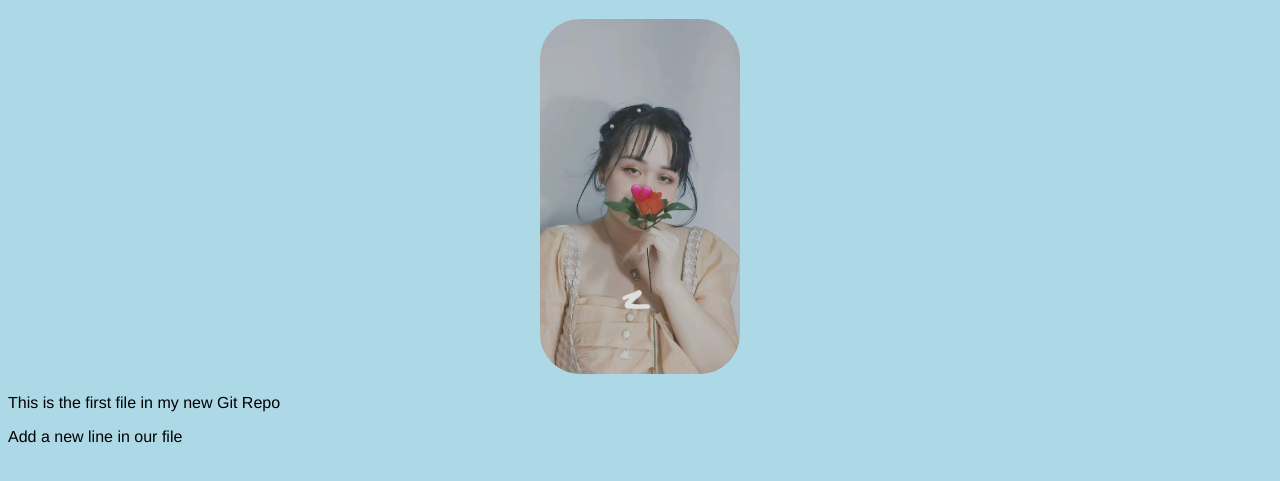
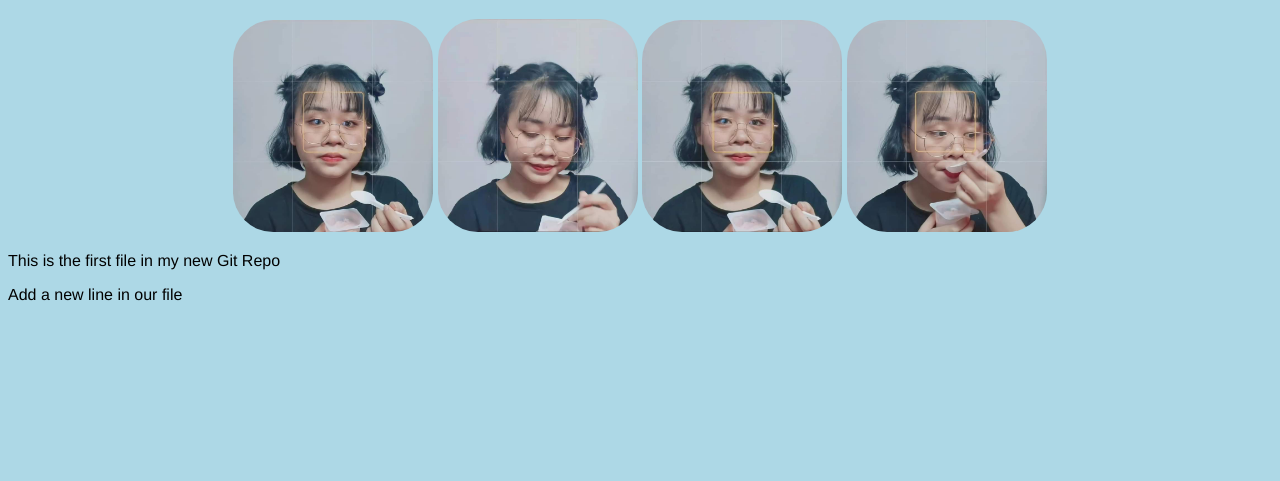
Before and after one commit to DNgocTai/hello, a plain HTML site: page index.html in a window 1280 px wide. Shown: the part 61-542 px from the top of the page. Drawn offline with Linux system fonts and the light colour scheme.

Commit message:
Add new images

```diff
--- a/index.html
+++ b/index.html
@@ -9,7 +9,12 @@
 </head>
 <body>
     <h1>Hello World!</h1>
-    <div style="text-align: center;"><img src="./my_fr.jpg" alt="My friend" style="width: 200px;border-radius: 40px;"></div>
+    <div style="text-align: center;">
+        <img src="./my_fr2.jpg" alt="My friend" style="width: 200px;border-radius: 40px;">
+        <img src="./my_fr3.jpg" alt="My friend" style="width: 200px;border-radius: 40px;">
+        <img src="./my_fr4.jpg" alt="My friend" style="width: 200px;border-radius: 40px;">
+        <img src="./my_fr5.jpg" alt="My friend" style="width: 200px;border-radius: 40px;">
+    </div>
     <p> This is the first file in my new Git Repo</p>
     <p>Add a new line in our file</p>
 </body>
```
Also changed, not shown: my_fr.jpg (deleted), my_fr2.jpg (added), my_fr3.jpg (added), my_fr4.jpg (added), my_fr5.jpg (added).
